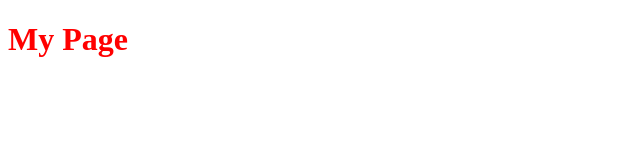
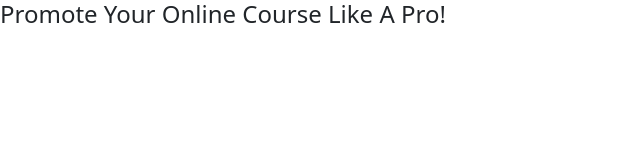
Before and after one commit to TexasR3X/BootstrapProject1, a plain HTML site: page index.html in a window 1280 px wide. Shown: the whole page, without its empty margins (0-640 px from the left). Drawn offline with nearby package versions, Linux system fonts and the light colour scheme.

Commit message:
Through a CDN I hooked bootstrap up to this project.

```diff
--- a/index.html
+++ b/index.html
@@ -5,10 +5,13 @@
         <meta name="viewport" content="width=device-width, initial-scale=1.0">
         <link rel="stylesheet" href="css/base.css">
 
+        <link href="https://cdn.jsdelivr.net/npm/bootstrap@5.3.3/dist/css/bootstrap.min.css" rel="stylesheet" integrity="sha384-QWTKZyjpPEjISv5WaRU9OFeRpok6YctnYmDr5pNlyT2bRjXh0JMhjY6hW+ALEwIH" crossorigin="anonymous">
+        <script src="https://cdn.jsdelivr.net/npm/bootstrap@5.3.3/dist/js/bootstrap.bundle.min.js" integrity="sha384-YvpcrYf0tY3lHB60NNkmXc5s9fDVZLESaAA55NDzOxhy9GkcIdslK1eN7N6jIeHz" crossorigin="anonymous"></script>
+
         <title>Bootstrap Project</title>
     </head>
     <body>
-        <h1>My Page</h1>
+        <h4>Promote Your Online Course Like A Pro!</h4>
 
 
     </body>
```
